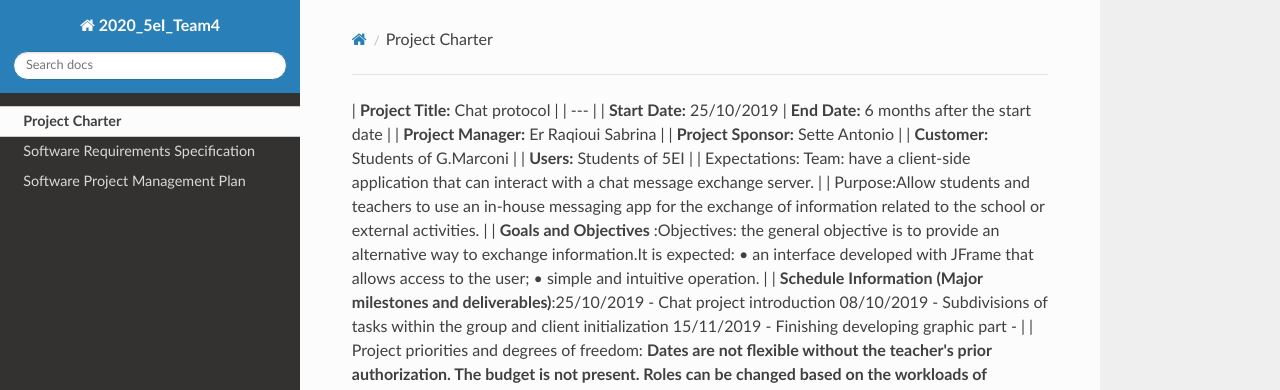
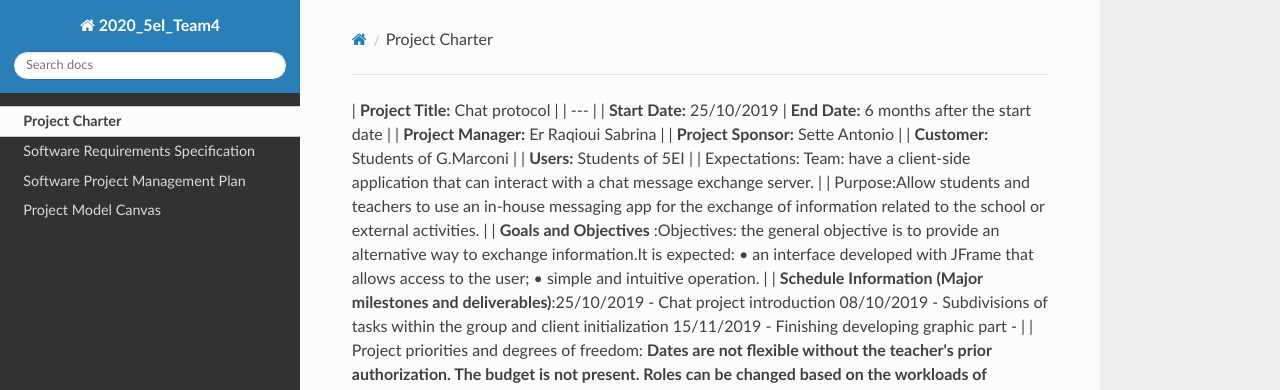
Before and after one commit to sabrinaer2001/Client, an MkDocs documentation site: the page built from docs/Project Charter.md, in a window 1280 px wide. Shown: the top 390 px of the page. Built offline with MkDocs 1.6.1, drawn with Linux system fonts in a browser that asks for light colours; nearby versions of some CDN libraries.

Commit message:
Update mkdocs.yml

```diff
--- a/mkdocs.yml
+++ b/mkdocs.yml
@@ -3,6 +3,7 @@ nav:
     - 'Project Charter': 'Project Charter.md'
     - 'Software Requirements Specification': 'Software Requirements Specification.md'
     - 'Software Project Management Plan': 'Software Project Management Plan.md'
+    - 'Project Model Canvas': 'canvas model.pdf'
 
 
 theme:
```
